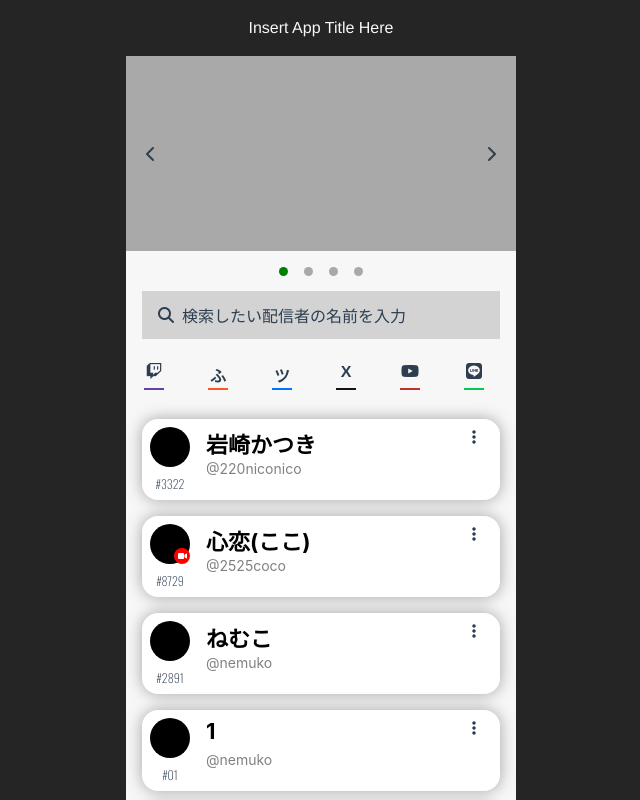
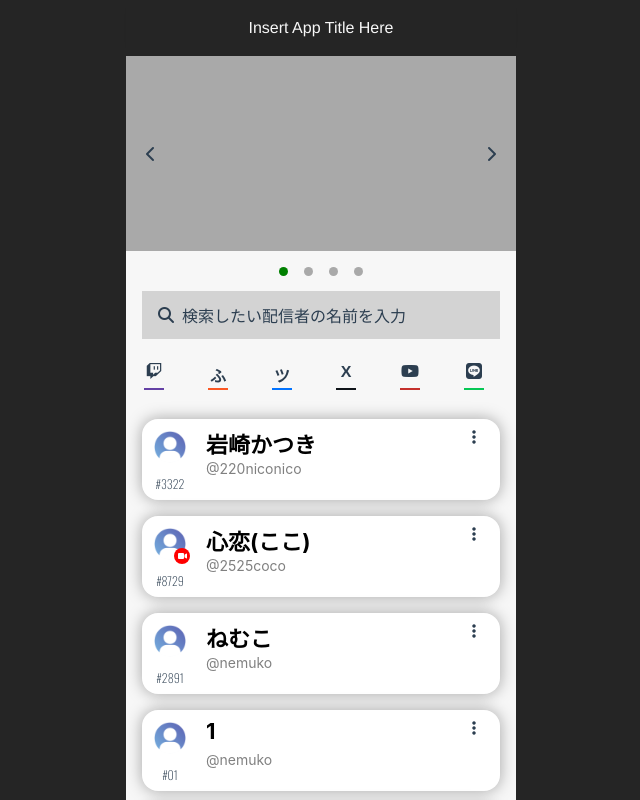
Before and after one commit to simd-float4x4/2525, a Vue app in the folder niconico-researcher/: page / in a window 1280 px wide. Shown: the top 800 px of the page, without its empty margins (319-959 px from the left). Built offline with nearby package versions, Linux system fonts and the light colour scheme.

Commit message:
fix: ユーザーアイコンに初期アイコンを設定

```diff
--- a/niconico-researcher/src/components/CastCell.vue
+++ b/niconico-researcher/src/components/CastCell.vue
@@ -22,7 +22,7 @@
 </template>
 
 <script>
-import * as Platform from "/Users/asobu_dev/Desktop/Project/System/niconicoSearcher/niconico-researcher/src/js/enum.js";
+import * as Platform from "../js/enum.js";
 
 export default {
   name: 'CastCell',
@@ -53,9 +53,10 @@ export default {
 .user_image_icon {
     width: 40px;
     height: 40px;
-    background-color: black;
     top: 0;
     left: 0;
+    background-image: url('../assets/image/user_icon_default.png');
+    background-size: cover;
 }
 
 .user_is_broadcasting_icon {
```
Also changed, not shown: niconico-researcher/src/assets/image/user_icon_default.png (added).
